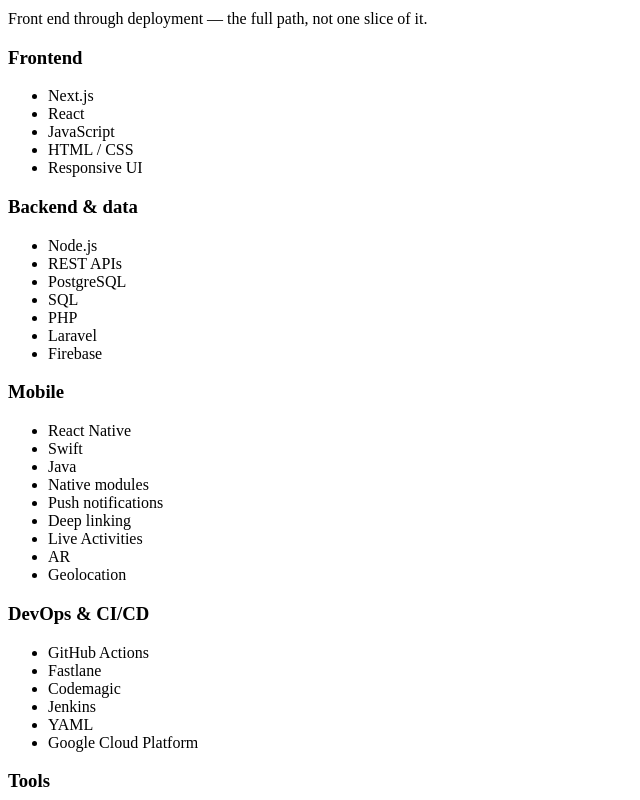
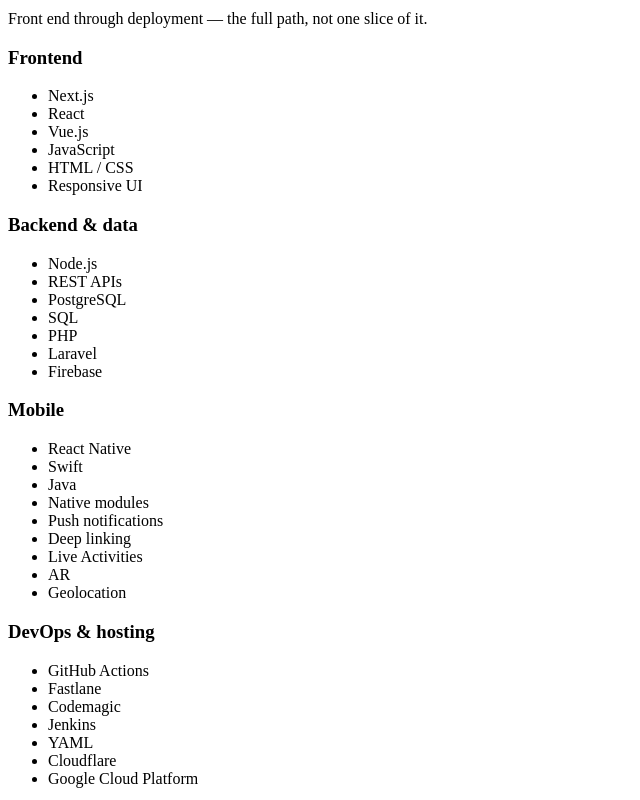
Before and after one commit to Azeem00786/azeem-portfolio, a React (Vite) app: page / in a window 1280 px wide. Shown: the part 2860-3660 px from the top of the page, without its empty margins (0-640 px from the left). Built offline with nearby package versions, Linux system fonts and the light colour scheme; the HTML template or start-up script is replaced by a standard one.

Commit message:
Add Vue.js and Cloudflare to stack
Co-Authored-By: Claude Opus 5 <noreply@anthropic.com>

```diff
--- a/src/content.ts
+++ b/src/content.ts
@@ -181,10 +181,10 @@ export const services = [
 ]
 
 export const skills = [
-  { group: 'Frontend', items: ['Next.js', 'React', 'JavaScript', 'HTML / CSS', 'Responsive UI'] },
+  { group: 'Frontend', items: ['Next.js', 'React', 'Vue.js', 'JavaScript', 'HTML / CSS', 'Responsive UI'] },
   { group: 'Backend & data', items: ['Node.js', 'REST APIs', 'PostgreSQL', 'SQL', 'PHP', 'Laravel', 'Firebase'] },
   { group: 'Mobile', items: ['React Native', 'Swift', 'Java', 'Native modules', 'Push notifications', 'Deep linking', 'Live Activities', 'AR', 'Geolocation'] },
-  { group: 'DevOps & CI/CD', items: ['GitHub Actions', 'Fastlane', 'Codemagic', 'Jenkins', 'YAML', 'Google Cloud Platform'] },
+  { group: 'DevOps & hosting', items: ['GitHub Actions', 'Fastlane', 'Codemagic', 'Jenkins', 'YAML', 'Cloudflare', 'Google Cloud Platform'] },
   { group: 'Tools', items: ['Git', 'VS Code', 'Xcode', 'Android Studio'] },
 ]
 
```
